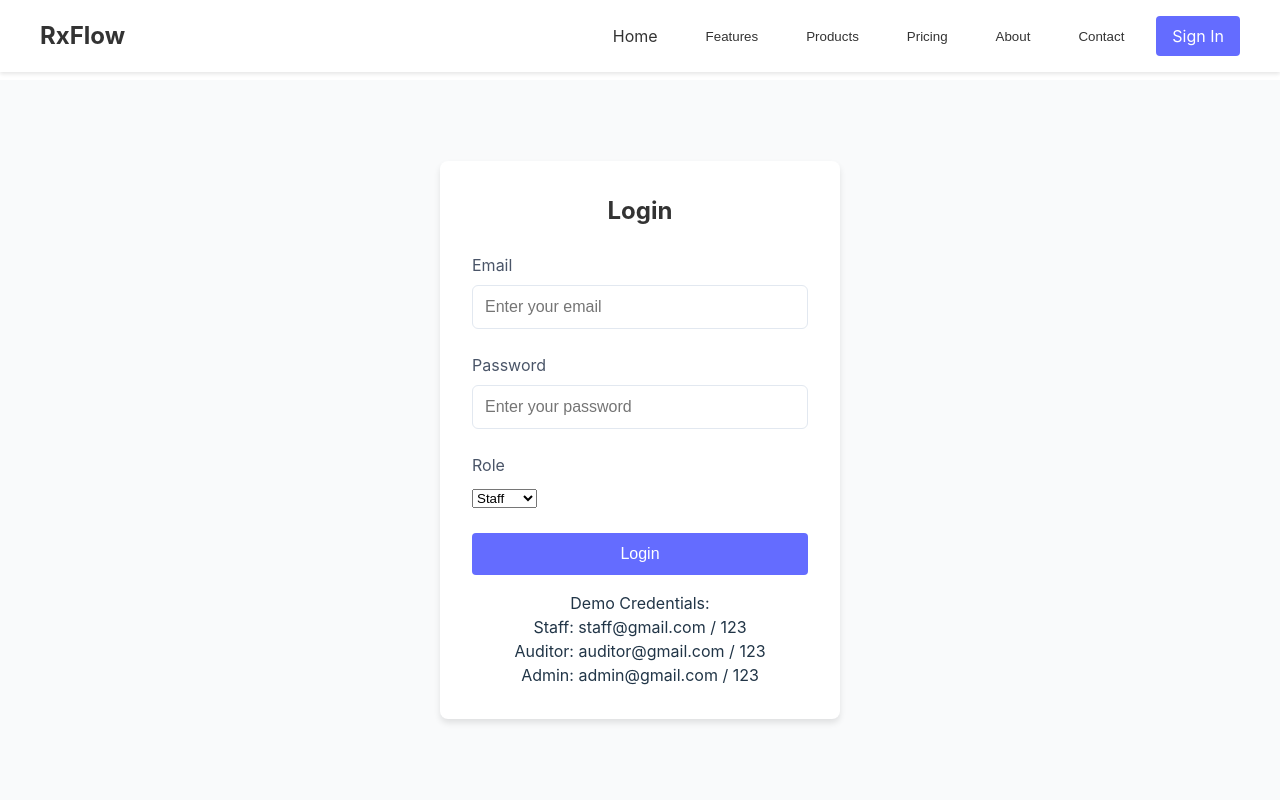
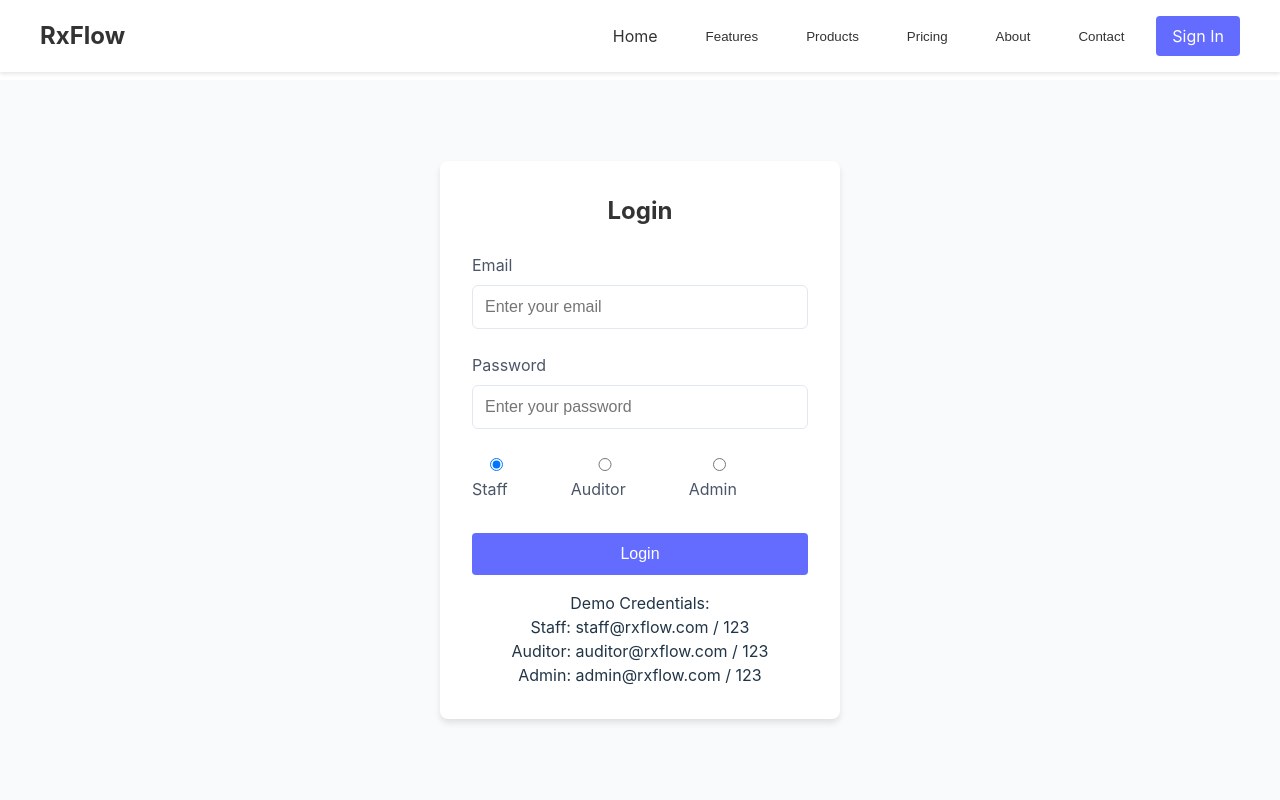
Before and after one commit to AdityaRaj81/RxFlow, a React (Vite) app: page /auth in a window 1280 px wide. Shown: the top 800 px of the page. Built offline with nearby package versions, Linux system fonts and the light colour scheme.

Commit message:
update authentication component with radio buttons for role selection and modify demo credentials; add real-time date and time display in footer

```diff
--- a/src/components/Auth.jsx
+++ b/src/components/Auth.jsx
@@ -3,9 +3,9 @@ import { useState } from 'react';
 import { motion, AnimatePresence } from 'framer-motion';
 
 const USERS = {
-  staff: { email: 'staff@gmail.com', password: '123', role: 'staff' },
-  auditor: { email: 'auditor@gmail.com', password: '123', role: 'auditor' },
-  admin: { email: 'admin@gmail.com', password: '123', role: 'admin' }
+  staff: { email: 'staff@rxflow.com', password: '123', role: 'staff' },
+  auditor: { email: 'auditor@rxflow.com', password: '123', role: 'auditor' },
+  admin: { email: 'admin@rxflow.com', password: '123', role: 'admin' }
 };
 
 function Auth() {
@@ -82,26 +82,52 @@ function Auth() {
                 />
               </div>
               <div className="form-group">
-                <label>Role</label>
-                <select
-                  value={role}
-                  onChange={(e) => setRole(e.target.value)}
-                  className="role-select"
-                >
-                  <option value="staff">Staff</option>
-                  <option value="auditor">Auditor</option>
-                  <option value="admin">Admin</option>
-                </select>
-              </div>
+  {/* <label>Role:</label> */}
+  <div className="role-options" style={{ display: 'flex', gap: '50px', alignItems: 'center' }}>
+    <label>
+      <input
+        type="radio"
+        name="role"
+        value="staff"
+        checked={role === 'staff'}
+        onChange={(e) => setRole(e.target.value)}
+      />
+      Staff
+    </label>
+    <label>
+      <input
+        type="radio"
+        name="role"
+        value="auditor"
+        checked={role === 'auditor'}
+        onChange={(e) => setRole(e.target.value)}
+      />
+      Auditor
+    </label>
+    <label>
+      <input
+        type="radio"
+        name="role"
+        value="admin"
+        checked={role === 'admin'}
+        onChange={(e) => setRole(e.target.value)}
+      />
+      Admin
+    </label>
+  </div>
+</div>
+
+
+
               {error && <div className="error-message">{error}</div>}
               <button type="submit" className="submit-button">Login</button>
             </form>
             <div className="auth-links">
               <p className="helper-text">
                 Demo Credentials:<br />
-                Staff: staff@gmail.com / 123<br />
-                Auditor: auditor@gmail.com / 123<br />
-                Admin: admin@gmail.com / 123
+                Staff: staff@rxflow.com / 123<br />
+                Auditor: auditor@rxflow.com / 123<br />
+                Admin: admin@rxflow.com / 123
               </p>
             </div>
           </motion.div>
--- a/src/components/Footer.jsx
+++ b/src/components/Footer.jsx
@@ -1,12 +1,34 @@
 import { motion } from 'framer-motion'
+import { useState, useEffect } from 'react';
 
 function Footer() {
+  const [currentDateTime, setCurrentDateTime] = useState(new Date());
+
+  useEffect(() => {
+    const timer = setInterval(() => {
+      setCurrentDateTime(new Date());
+    }, 1000); // Update every second
+
+    return () => clearInterval(timer); // Cleanup on unmount
+  }, []);
+
+  const formattedDateTime = new Intl.DateTimeFormat('en-US', {
+    weekday: 'long', // Options: 'short', 'narrow', 'long'
+    year: 'numeric', // Options: '2-digit', 'numeric'
+    month: 'long',   // Options: 'numeric', '2-digit', 'short', 'long', 'narrow'
+    day: '2-digit',  // Options: 'numeric', '2-digit'
+    hour: '2-digit', // Options: 'numeric', '2-digit'
+    minute: '2-digit',
+    second: '2-digit',
+    hour12: true,    // Use 12-hour format; set to false for 24-hour format
+  }).format(currentDateTime);
+
   return (
     <footer className="footer">
       <div className="footer-content">
         <div className="footer-section">
         <div className="logo">
-        <a href="../index.html">
+        <a href="src\App.jsx">
           <img src="src\assets\Logo.jpg" alt="Logo" />
         </a>
       </div>
@@ -31,6 +53,7 @@ function Footer() {
       </div>
       <div className="footer-bottom">
         <p>&copy; 2024 RxFlow. All rights reserved.</p>
+        <p>{formattedDateTime}</p>
       </div>
     </footer>
   )
```
